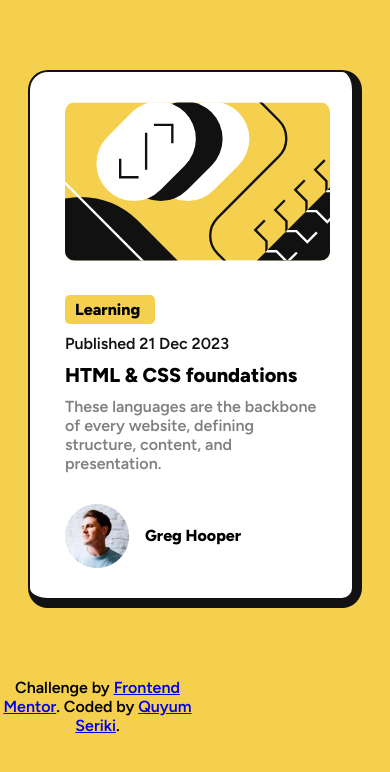
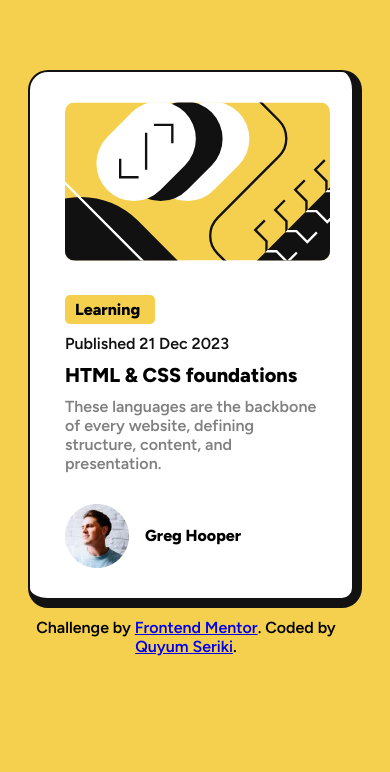
Before and after one commit to Quyum-Seriki/Blog-preview-card, a plain HTML site: page index.html in a window 390 px wide. Drawn offline with Linux system fonts and the light colour scheme.

Commit message:
work commit

```diff
--- a/style.css
+++ b/style.css
@@ -10,7 +10,7 @@ body{
     background-color: hsl(47, 88%, 63%);
 }
 section{
-    margin: 70px auto;
+    margin: 70px auto 0 auto;
     width: 25%;
     padding: 30px 5px;
     background-color: hsl(0, 0%, 100%);
@@ -69,7 +69,8 @@ text-align: center;
         width: 50%;
 }
 section~p{
-    width: 50%;
+    width: 80%;
+    margin:10px 0 0 30px;
 }
 }
 @media (min-width: 458px) and (max-width: 768px){
```
